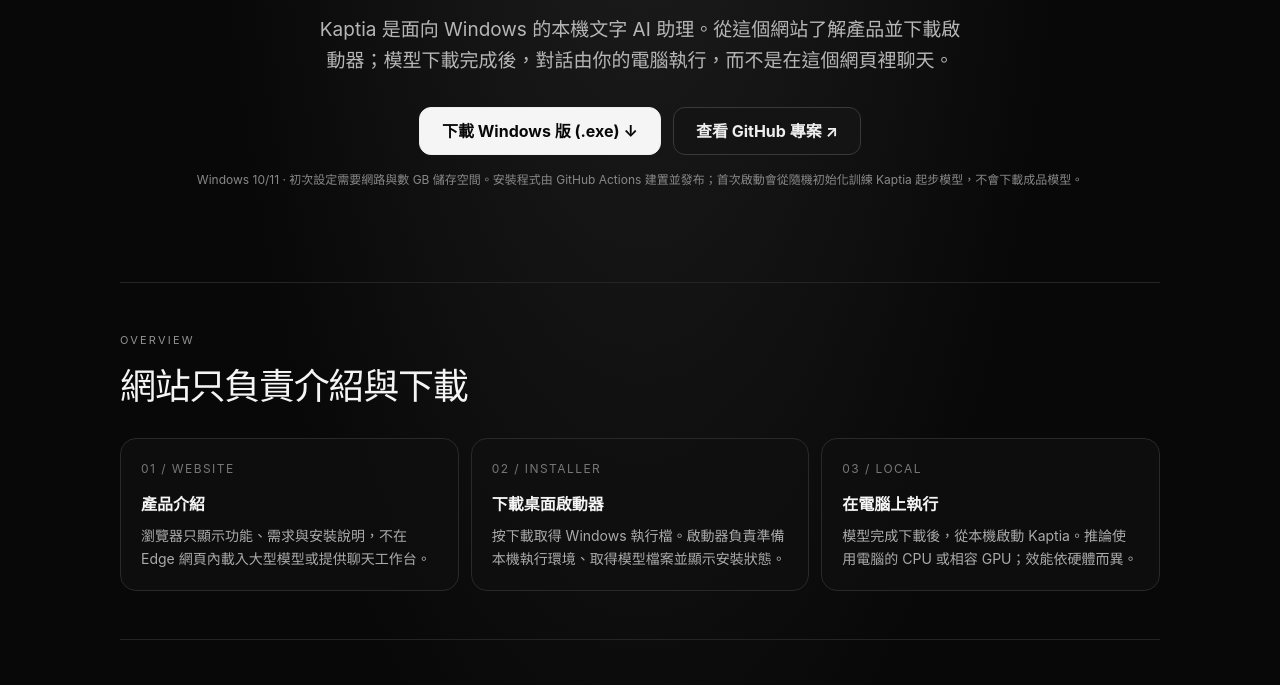
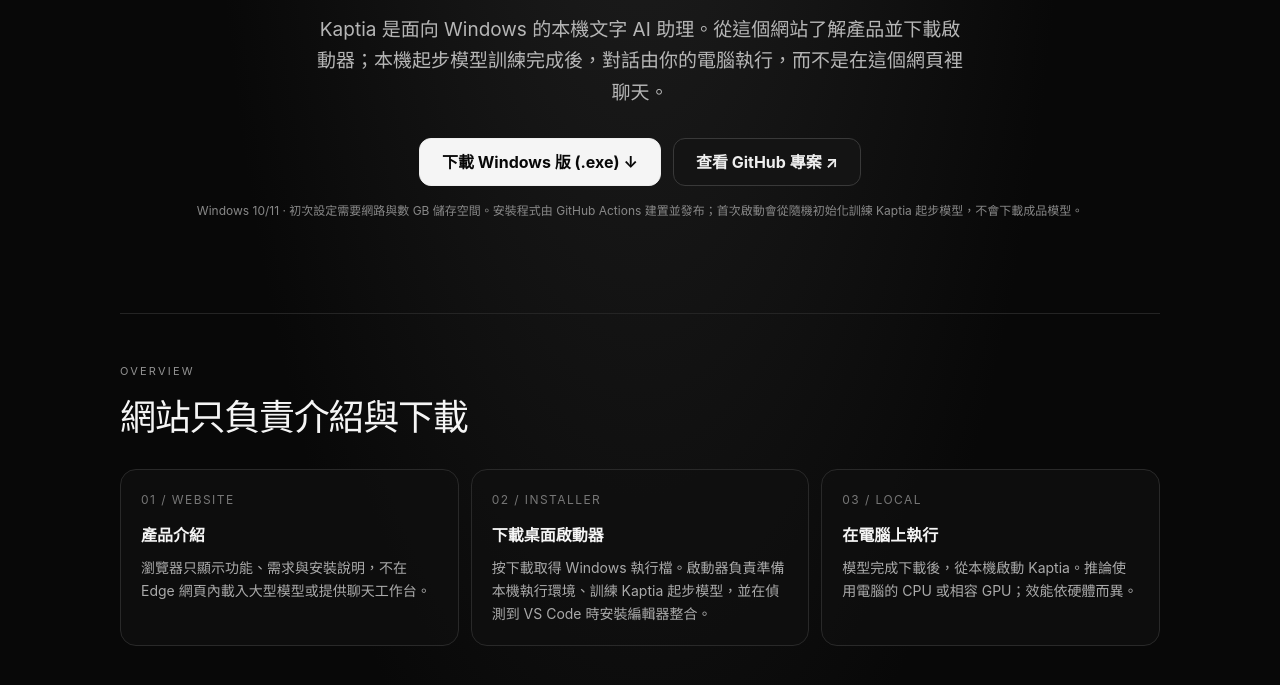
Before and after one commit to argusocean-wq/kaptia, a plain HTML site: page index.html in a window 1280 px wide. Shown: the part 386-1071 px from the top of the page. Drawn offline with Linux system fonts and the light colour scheme.

Commit message:
Document Ask Kaptia editor integration on download site

```diff
--- a/index.html
+++ b/index.html
@@ -26,7 +26,7 @@ section{padding:48px 0;border-top:1px solid #242424}.eyebrow{font-size:11px;lett
 <div class="orb" aria-hidden="true"></div>
 <div class="eyebrow">YOUR COMPUTER. YOUR WORKSPACE.</div>
 <h1>AI 在本機執行。</h1>
-<p class="lead">Kaptia 是面向 Windows 的本機文字 AI 助理。從這個網站了解產品並下載啟動器；模型下載完成後，對話由你的電腦執行，而不是在這個網頁裡聊天。</p>
+<p class="lead">Kaptia 是面向 Windows 的本機文字 AI 助理。從這個網站了解產品並下載啟動器；本機起步模型訓練完成後，對話由你的電腦執行，而不是在這個網頁裡聊天。</p>
 <div class="actions">
 <a class="btn" href="https://github.com/argusocean-wq/kaptia/releases/latest/download/Kaptia-Setup.exe" id="download">下載 Windows 版 (.exe) ↓</a>
 <a class="btn secondary" href="https://github.com/argusocean-wq/kaptia" target="_blank" rel="noopener">查看 GitHub 專案 ↗</a>
@@ -37,7 +37,7 @@ section{padding:48px 0;border-top:1px solid #242424}.eyebrow{font-size:11px;lett
 <div class="eyebrow">OVERVIEW</div><h2>網站只負責介紹與下載</h2>
 <div class="grid">
 <article class="card"><div class="num">01 / WEBSITE</div><h3>產品介紹</h3><p>瀏覽器只顯示功能、需求與安裝說明，不在 Edge 網頁內載入大型模型或提供聊天工作台。</p></article>
-<article class="card"><div class="num">02 / INSTALLER</div><h3>下載桌面啟動器</h3><p>按下載取得 Windows 執行檔。啟動器負責準備本機執行環境、取得模型檔案並顯示安裝狀態。</p></article>
+<article class="card"><div class="num">02 / INSTALLER</div><h3>下載桌面啟動器</h3><p>按下載取得 Windows 執行檔。啟動器負責準備本機執行環境、訓練 Kaptia 起步模型，並在偵測到 VS Code 時安裝編輯器整合。</p></article>
 <article class="card"><div class="num">03 / LOCAL</div><h3>在電腦上執行</h3><p>模型完成下載後，從本機啟動 Kaptia。推論使用電腦的 CPU 或相容 GPU；效能依硬體而異。</p></article>
 </div>
 </section>
@@ -53,7 +53,7 @@ section{padding:48px 0;border-top:1px solid #242424}.eyebrow{font-size:11px;lett
 <div class="eyebrow">SYSTEM REQUIREMENTS</div><h2>開始前請確認</h2>
 <div class="requirements">
 <div class="req"><strong>作業系統</strong><p class="copy">Windows 10 或 Windows 11（64 位元）。目前此安裝流程不是 iPhone/iPad 安裝程式。</p></div>
-<div class="req"><strong>網路與儲存空間</strong><p class="copy">首次設定需下載 Python 套件與大型語言模型。請預留數 GB 以上空間；實際需求依模型版本而定。</p></div>
+<div class="req"><strong>網路與儲存空間</strong><p class="copy">首次設定需下載 Python 套件並執行起步訓練。請預留足夠磁碟空間；訓練速度取決於 CPU/GPU。</p></div>
 <div class="req"><strong>硬體</strong><p class="copy">可使用 CPU 執行但可能較慢；相容的 NVIDIA GPU 可改善部分工作負載的速度與記憶體配置。</p></div>
 <div class="req"><strong>隱私與限制</strong><p class="copy">本機推論不等於所有安裝步驟都離線。下載來源、模型授權、遙測與外部連線狀態應以實際發布版本說明為準。</p></div>
 </div>
```
